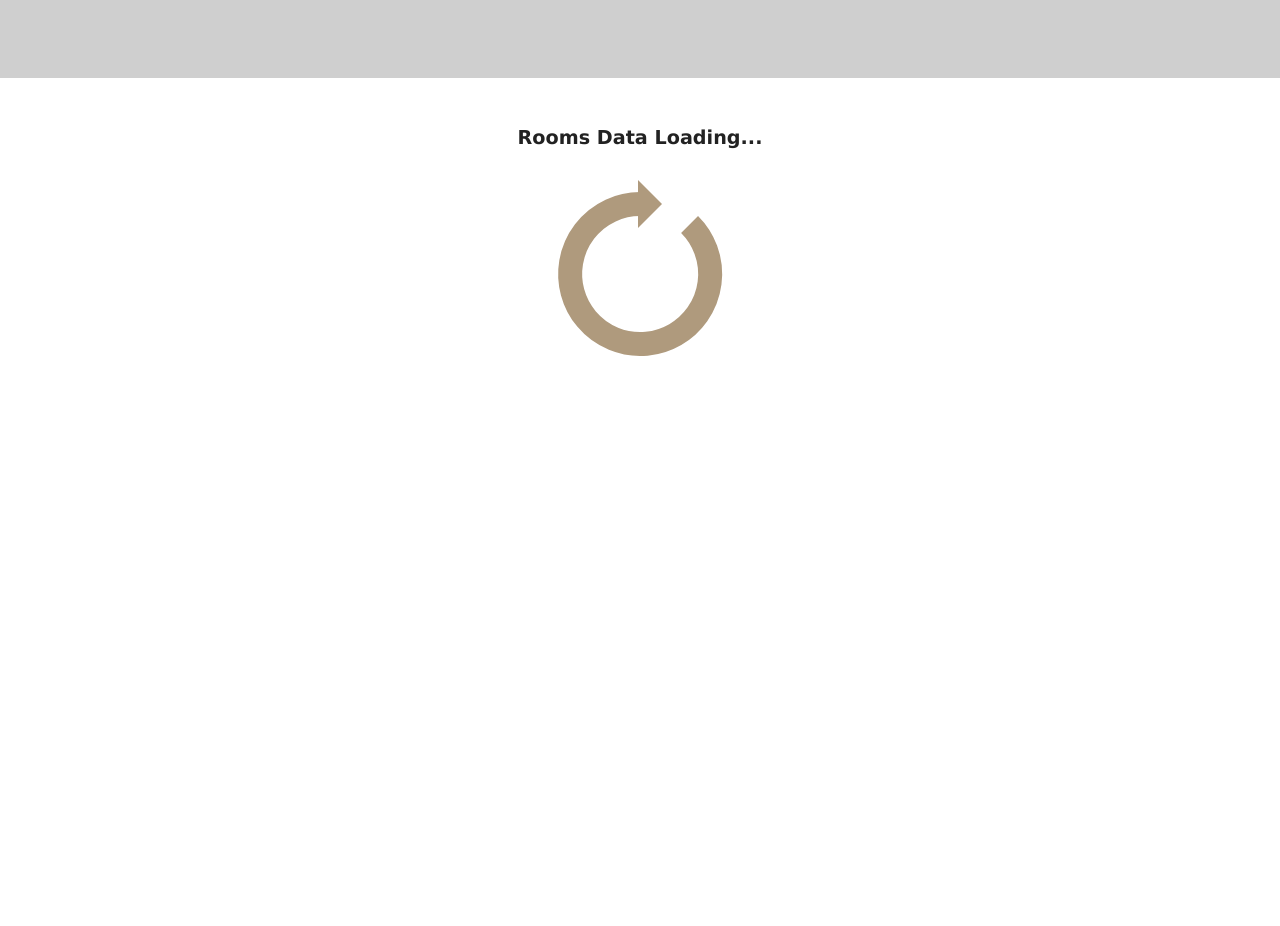
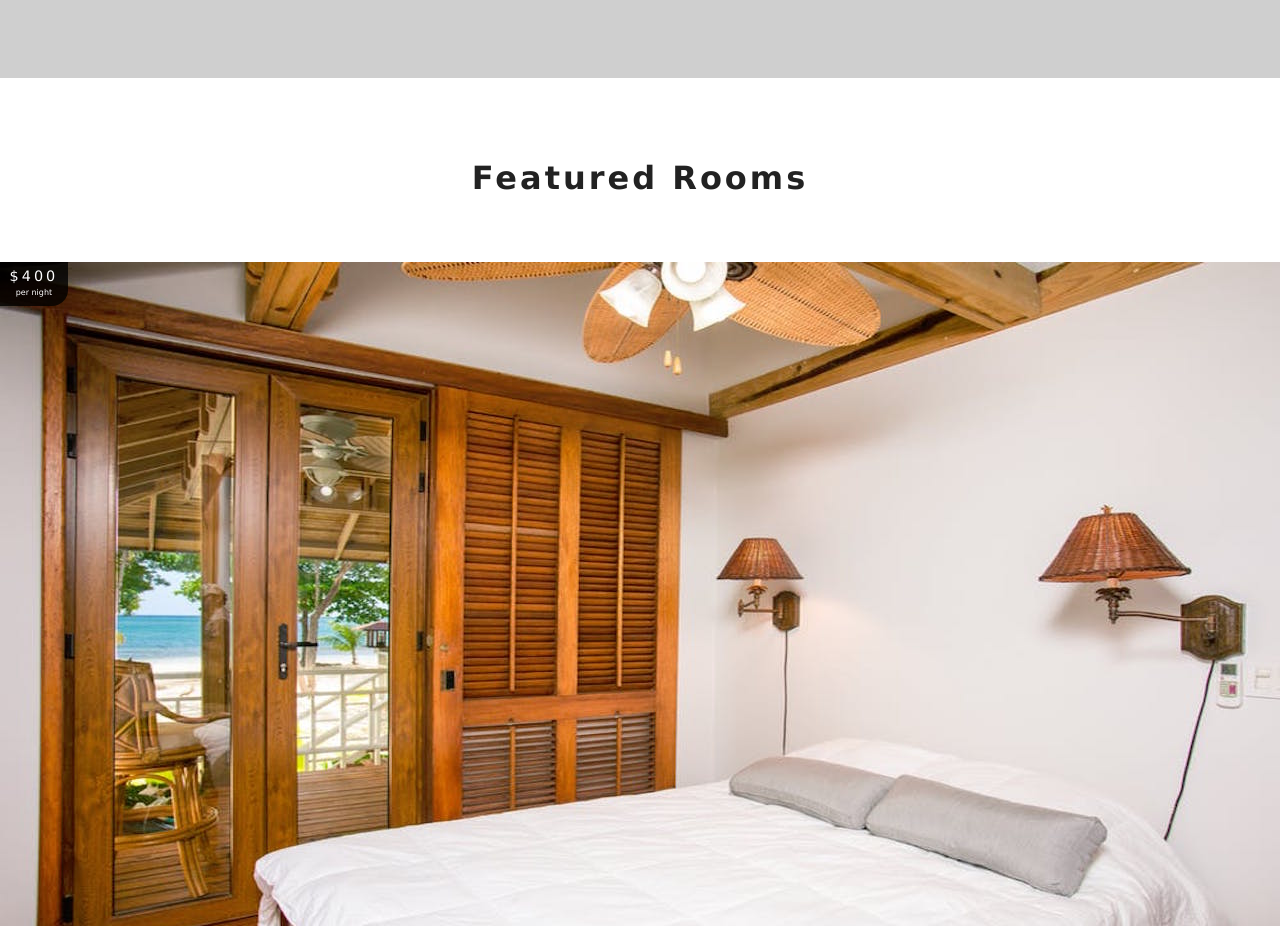
Before and after one commit to haidang9b/beach-resort-react, a React (Create React App) app: page / in a window 1280 px wide. Shown: the part 1180-2106 px from the top of the page. Before the commit the page ends 1560 px from the top, so only its background shows below. Built offline with nearby package versions, Linux system fonts and the light colour scheme.

Commit message:
Add: Room Component

```diff
--- a/src/components/FeaturedRooms.js
+++ b/src/components/FeaturedRooms.js
@@ -1,14 +1,20 @@
 import React, { useContext } from "react";
 import { RoomContext } from "../context";
 import Loading from "./Loading";
+import Room from "./Room";
+import Title from "./Title";
+const FeaturedRooms = () => {
+    const { featuredRooms, loading } = useContext(RoomContext);
 
-const FeaturedRooms = () => {
-    const { featuredRooms} = useContext(RoomContext);
-    console.log(featuredRooms);
+    const rooms = featuredRooms.map(room => {
+        return <Room key={room.id} room={room}/>
+    })
+
     return (
-        <div>
-            <Loading/>
-        </div>
+        <section className="featured-rooms">
+            <Title title="featured rooms" />
+            { loading ? <Loading /> :  rooms }
+        </section>
     )
 }
 
--- a/src/components/Room.js
+++ b/src/components/Room.js
@@ -1,9 +1,34 @@
 import React from "react";
+import defaultImg from "../images/room-1.jpeg";
+import { Link } from "react-router-dom";
+import PropTypes from "prop-types";
 
-const Room = () => {
+const Room = ({room}) => {
+    const { name, slug, images, price } = room;
     return (
-        <div></div>
+        <article className="room">
+            <div className="img-container">
+                <img src={images[0] || defaultImg} alt="single room" />
+                <div className="price-top">
+                    <h6>${price}</h6>
+                    <p>per night</p>
+                </div>
+                <Link to={`/rooms/${slug}`} className="btn-primary room-link"> features</Link>
+            </div>
+            <p className="room-info">{name}</p>
+
+        </article>
     )
 }
 
+Room.propTypes = {
+    room: PropTypes.shape({
+        name: PropTypes.string.isRequired,
+        slug: PropTypes.string.isRequired,
+        images: PropTypes.arrayOf(PropTypes.string).isRequired,
+        price: PropTypes.number.isRequired
+    })
+}
+
+
 export default Room;
```
